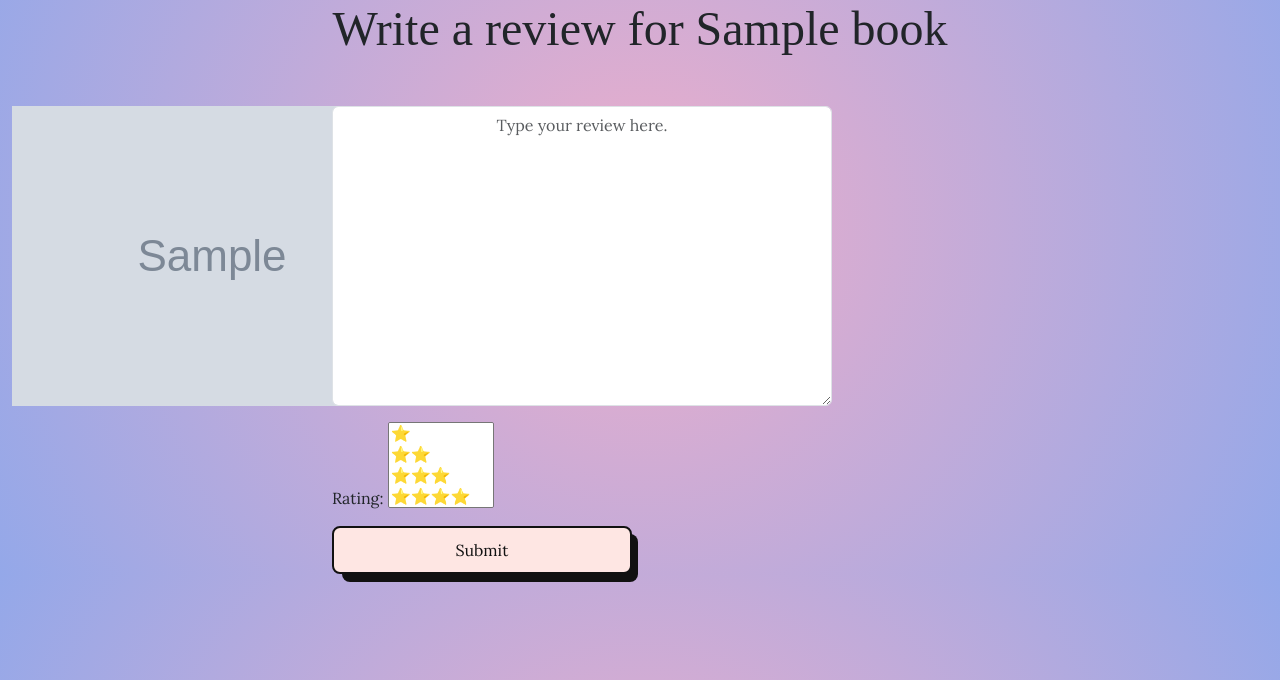
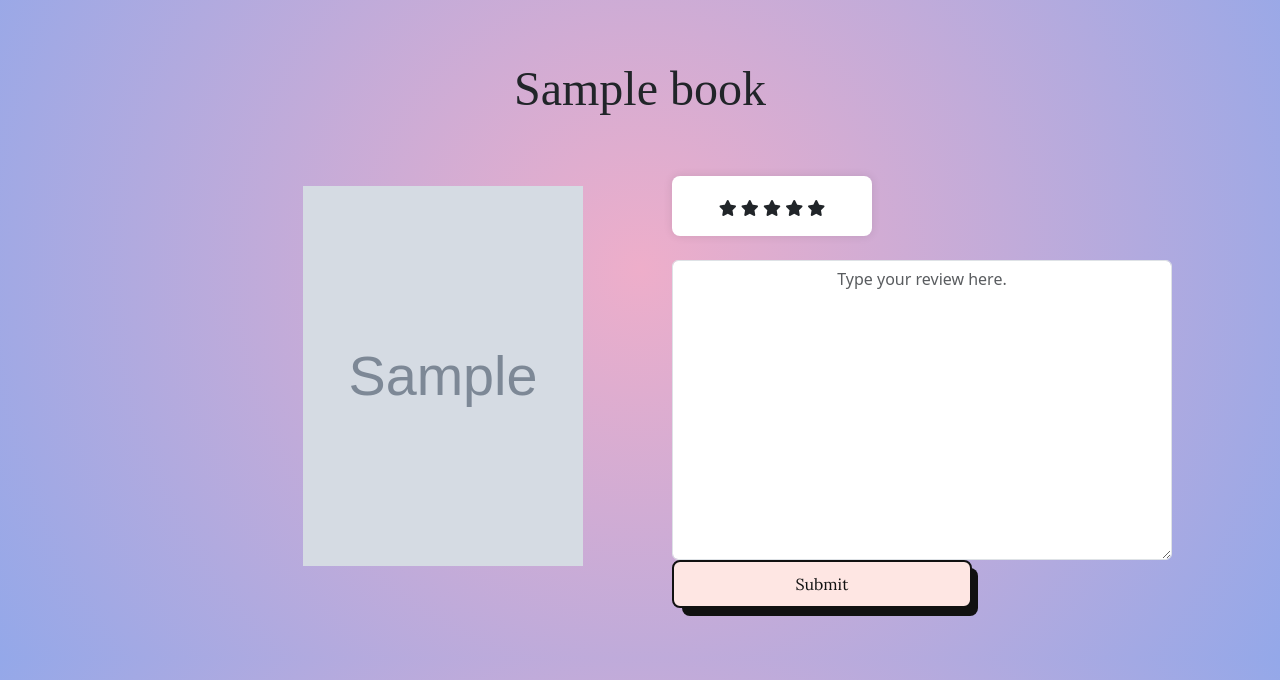
Before and after one commit to KetKode/weread, a Django app: page /book_detail/1/review in a window 1280 px wide. Shown: the part 120-800 px from the top of the page. Run offline with Django 4.2, Linux system fonts and the light colour scheme; a user stored in the database is signed in; tables that the repository leaves empty hold one stand-in row (values such as "Sample post"); grey boxes marked "Sample" are stand-in pictures; some libraries are stand-ins or nearby versions; some web fonts are replaced.

Commit message:
added star rating

```diff
--- a/pageturner/reviews/forms.py
+++ b/pageturner/reviews/forms.py
@@ -16,19 +16,10 @@ class BookImportForm(forms.ModelForm):
 
 class ReviewForm(forms.ModelForm):
     content = forms.CharField(required=True,
-                            widget=forms.widgets.Textarea(attrs={"placeholder": "Type your review here.",
-                                                                  "class": "form-control center-content", }
-                                                           ), label="", )
-
-    RATING_CHOICES = [
-        ('1', '⭐'),
-        ('2', '⭐⭐'),
-        ('3', '⭐⭐⭐'),
-        ('4', '⭐⭐⭐⭐'),
-        ('5', '⭐⭐⭐⭐⭐')
-        ]
-
-    rating = forms.MultipleChoiceField(required=True, choices=RATING_CHOICES, )
+                               widget=forms.widgets.Textarea(attrs={"placeholder": "Type your review here.",
+                                                                     "class": "form-control center-content", }
+                                                              ), label="", )
+    rating = forms.CharField(widget=forms.HiddenInput())
 
 
     class Meta:
--- /dev/null
+++ b/pageturner/reviews/static/star-rating.js
@@ -0,0 +1,21 @@
+document.addEventListener("DOMContentLoaded", function () {
+    const stars = document.querySelectorAll(".star");
+    const ratingInput = document.getElementById("id_rating");
+    console.log(ratingInput);
+
+    stars.forEach((star, index) => {
+        star.addEventListener("click", () => {
+            // Set the value of the hidden input field to the selected rating
+            ratingInput.value = index + 1;
+            console.log("Rating set:", ratingInput.value);
+
+            // Reset all stars to inactive state
+            stars.forEach((star, index2) => {
+                star.classList.remove("active");
+                if (index2 <= index) {
+                    star.classList.add("active");
+                }
+            });
+        });
+    });
+});
--- a/pageturner/reviews/templates/reviews/create_review.html
+++ b/pageturner/reviews/templates/reviews/create_review.html
@@ -6,27 +6,51 @@
 
 {% block content %}
 
-<div class="container-xxl d-flex justify-content-center text-center">
-    <h2 class="mb-5">Write a review for {{ book.title }}</h2>
+<div class="container-xxl d-flex justify-content-center">
+    <div class="text-center">
+
+    <div class="book-detail-container">
+    <h2>{{ book.title }}</h2>
+
+    <div class="row">
+                <div class="col-6">
+                    <div class="book-cover">
+                    {% if book.cover_url %}
+                    <img src="{{ book.cover_url }}" alt="Book Cover" class="book-cover">
+                    {% endif %}
+                        </div>
                 </div>
 
-<div class="container-xxl">
-    <div class="row">
-    <div class="col-3">
-        <img src="{{ book.cover_url }}">
+
+        <div class="col-6">
+
+<div class="review-card">
+        <form method="post">
+    {% csrf_token %}
+            <div class="rating-card">
+            <div class="stars">
+        <i class="fas fa-star star"></i>
+        <i class="fas fa-star star"></i>
+        <i class="fas fa-star star"></i>
+        <i class="fas fa-star star"></i>
+        <i class="fas fa-star star"></i>
+    </div>
                 </div>
 
-    <div class="col-9">
+    <div class="form-group">
+        <label for="{{ form.content.id_for_label }}"></label>
+        {{ form.content }}
+    </div>
+    <input type="hidden" id="id_rating" name="rating">
 
-
-        <form method="post">
-        {% csrf_token %}
-        {{ form.as_p }}
     <button class="button-56" type="submit">Submit</button>
 </form>
     </div>
-
+    </div>
+    </div>
+    </div>
+    </div>
     </div>
 
-
+<script src="{% static 'star-rating.js' %}"></script>
 {% endblock %}
--- a/pageturner/reviews/views.py
+++ b/pageturner/reviews/views.py
@@ -84,8 +84,11 @@ class ReviewCreateView(CreateView):
         return reverse_lazy('profile', kwargs={'pk': self.request.user.pk})
 
     def form_valid(self, form):
+        rating = self.request.POST.get('rating')
+        if rating:
+            form.instance.rating = rating
+
         form.instance.user = self.request.user
-        form.instance.rating = form.cleaned_data['rating']
 
         book_id = self.kwargs.get('pk')
         book = get_object_or_404(Book, id=book_id)
--- a/pageturner/static/main.css
+++ b/pageturner/static/main.css
@@ -519,3 +519,44 @@ input {
   height: 280px;
   background: transparent;
 }
+
+.book-detail-container {
+    padding: 30px;
+    margin-top: 30px;
+}
+
+.book-cover {
+    margin-top: 20px;
+    margin-left: 50px;
+    padding: 10px;
+}
+
+.book-info-card {
+    margin-top: 90px;
+    background-color: white;
+    padding: 20px;
+    border-radius: 8px;
+    box-shadow: 0px 0px 10px 0px rgba(0, 0, 0, 0.1);
+}
+
+.review-card {
+    margin-top: 30px;
+    background-color: transparent;
+    padding: 20px;
+    border-radius: 8px;
+}
+
+.rating-card {
+    width: 200px;
+    height: 60px;
+    background-color: white;
+    padding: 20px;
+    border-radius: 8px;
+    box-shadow: 0px 0px 10px 0px rgba(0, 0, 0, 0.1);
+    align: center;
+}
+
+
+.star.active {
+    color: orange;
+}
--- a/pageturner/templates/base.html
+++ b/pageturner/templates/base.html
@@ -8,6 +8,7 @@
     <link crossorigin="anonymous" href="https://cdn.jsdelivr.net/npm/bootstrap@5.3.2/dist/css/bootstrap.min.css"
           integrity="sha384-T3c6CoIi6uLrA9TneNEoa7RxnatzjcDSCmG1MXxSR1GAsXEV/Dwwykc2MPK8M2HN" rel="stylesheet">
     <script src="https://kit.fontawesome.com/259c88e539.js" crossorigin="anonymous"></script>
+
     <link href='https://unpkg.com/boxicons@2.1.4/css/boxicons.min.css' rel="stylesheet">
     <link href="{% static 'main.css' %}" rel="stylesheet">
     <link href="https://fonts.googleapis.com" rel="preconnect">
```
Also changed, not shown: pageturner/reviews/templates/reviews/book_detail.html (+13 -8 lines), 2 other files. Lines whose indentation alone changed are shown as unchanged.
